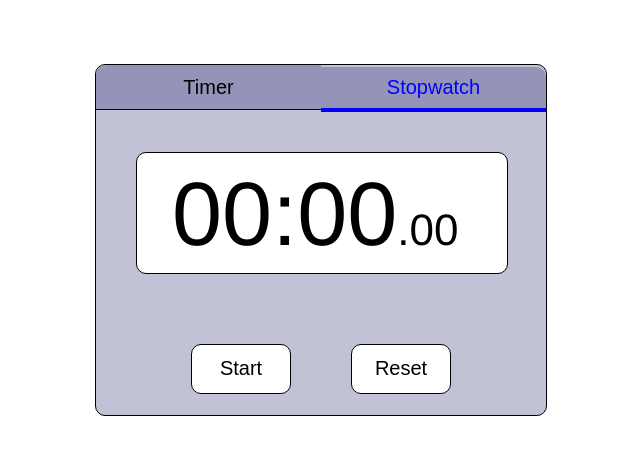
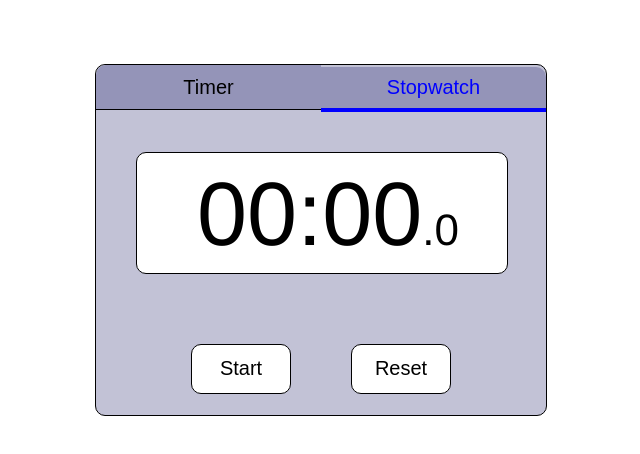
Before and after one commit to krakower/stopwatch, a React (Create React App) app: page / in a window 1280 px wide. Shown: the top 454 px of the page, without its empty margins (319-959 px from the left). Built offline with nearby package versions, Linux system fonts and the light colour scheme.

Commit message:
removed 100th of a second from stopwatch
made resolution of stopwatch 1/10th of a second, because setInterval can't run accurately at 1/100th of a second.

```diff
--- a/src/Buttons.js
+++ b/src/Buttons.js
@@ -38,7 +38,7 @@ export default class Buttons extends React.Component {
         })
         return;
       } else if(!this.state.timerIsTiming) {
-        this.timerInterval = setInterval(() => this.tick('timerTime'), 10);
+        this.timerInterval = setInterval(() => this.tick('timerTime'), 100);
       } else {
         clearInterval(this.timerInterval);
         this.setState({timerIsUpdated: false});
@@ -49,7 +49,7 @@ export default class Buttons extends React.Component {
       //stopwatch functionality
     } else {
       if(!this.state.stopwatchIsTiming) {
-        this.stopwatchInterval = setInterval(() => this.tick('stopwatchTime'), 10);
+        this.stopwatchInterval = setInterval(() => this.tick('stopwatchTime'), 100);
       } else {
         clearInterval(this.stopwatchInterval);
         this.setState({
@@ -118,7 +118,7 @@ export default class Buttons extends React.Component {
 
   resetTimerValues = (inputMinutes, inputSeconds) => {
     this.setState({
-      timerTime: (parseInt(inputMinutes)*600 + parseInt(inputSeconds)) * 100,
+      timerTime: (parseInt(inputMinutes)*60 + parseInt(inputSeconds)) * 10,
       timerIsUpdated: true,
     })
   }
--- a/src/Display.js
+++ b/src/Display.js
@@ -19,7 +19,7 @@ export default class Display extends React.Component {
     if((event.keyCode >= 48 && event.keyCode <= 57)     //regular number keys
     || (event.keyCode >= 96 && event.keyCode <= 105)) { //numpad number keys
       let newInputTime;
-      if(this.state.timerIsEdited == false) {
+      if(this.state.timerIsEdited === false) {
         newInputTime  = "000" + String.fromCharCode(event.keyCode);
         this.setState({timerIsEdited: true});
       } else {
@@ -31,7 +31,7 @@ export default class Display extends React.Component {
         inputMinutes: newInputTime.slice(-4,-2),
         inputSeconds: newInputTime.slice(-2),
       })
-    } else if(event.keyCode == 8) {     //delete key
+    } else if(event.keyCode === 8) {     //delete key
         let deleteTime = "" + this.state.inputMinutes+this.state.inputSeconds;
         deleteTime = deleteTime.slice(0,-1);
         deleteTime = '0' + deleteTime;
@@ -40,7 +40,7 @@ export default class Display extends React.Component {
             inputMinutes: deleteTime.slice(0,-2),
             inputSeconds: deleteTime.slice(-2),
           });
-        } else if(deleteTime.length == 1) {
+        } else if(deleteTime.length === 1) {
           this.setState({
             inputMinutes: 0,
             inputSeconds: deleteTime.slice(-1),
@@ -51,7 +51,7 @@ export default class Display extends React.Component {
             inputSeconds: 0,
           });
         }
-    } else if(event.keyCode == 13 && this.state.inputMinutes+this.state.inputSeconds != 0) {
+    } else if(event.keyCode === 13 && this.state.inputMinutes+this.state.inputSeconds !== 0) {
       this.props.submitCallback(true);
     }
   }
@@ -73,11 +73,11 @@ export default class Display extends React.Component {
     const currentTime = this.props.currentTime;
     const timerMode = this.props.timerMode;
 
-    let minutes = Math.floor(currentTime/6000);
-    let seconds = Math.floor((currentTime % 6000)/100);
-    let timerSeconds = Math.ceil((currentTime % 6000)/100);
+    let minutes = Math.floor(currentTime/600);
+    let seconds = Math.floor((currentTime % 600)/10);
+    let timerSeconds = Math.ceil((currentTime % 600)/10);
     let timerMinutes = minutes;
-    let centiseconds = Math.floor(currentTime % 100);
+    let deciseconds = Math.floor(currentTime % 10);
 
     if(seconds < 10) {
       seconds = '0'.concat(seconds);
@@ -91,9 +91,6 @@ export default class Display extends React.Component {
       timerSeconds = timerSeconds - 60;
     }
 
-    if(centiseconds < 10) {
-      centiseconds = '0'.concat(centiseconds);
-    }
     if(minutes < 10) {
       minutes = '0'.concat(minutes);
     }
@@ -135,7 +132,7 @@ export default class Display extends React.Component {
         </div>
       )
     } else if(timerMode) {
-      this.state.timerIsEdited == true ? this.setEdited() : void(0);
+      this.state.timerIsEdited === true ? this.setEdited() : void(0);
       return (
         <div className="container">
           <div className="clockFace" onClick = {() => this.props.editingCallback()}>
@@ -147,7 +144,7 @@ export default class Display extends React.Component {
       return (
         <div className="container stopwatch">
           <div className="clockFace">
-            &nbsp;{minutes}:{seconds}<span className="smallTime">.{centiseconds}</span>
+            &nbsp;&nbsp;{minutes}:{seconds}<span className="smallTime">.{deciseconds}</span>
           </div>
         </div>
       )
--- a/src/History.js
+++ b/src/History.js
@@ -38,18 +38,16 @@ export default function History(props) {
      let historyArray = Array.from(lapHistory.values());
      historyArray = historyArray.reverse();
      let newTableData = historyArray.map((lapTime,lapNumber) => {
-       let minutes = Math.floor(lapTime/6000);
-       let seconds = Math.floor((lapTime % 6000)/100);
-       let centiseconds = Math.floor(lapTime % 100);
+       let minutes = Math.floor(lapTime/600);
+       let seconds = Math.floor((lapTime % 600)/10);
+       let deciseconds = Math.floor(lapTime % 10);
        if(seconds < 10) {
          seconds = '0'.concat(seconds);
        } else if(seconds >= 60) {
          seconds = seconds - 60;
          minutes = minutes + 1;
        }
-       if(centiseconds < 10) {
-         centiseconds = '0'.concat(centiseconds);
-       }
+
        if(minutes < 10) {
          minutes = '0'.concat(minutes);
        }
@@ -57,7 +55,7 @@ export default function History(props) {
        return (
          <tr>
            <td>Lap {historyArray.length - lapNumber}</td>
-           <td>{minutes}:{seconds}.{centiseconds}</td>
+           <td>{minutes}:{seconds}.{deciseconds}</td>
          </tr>
        );
      });
```
